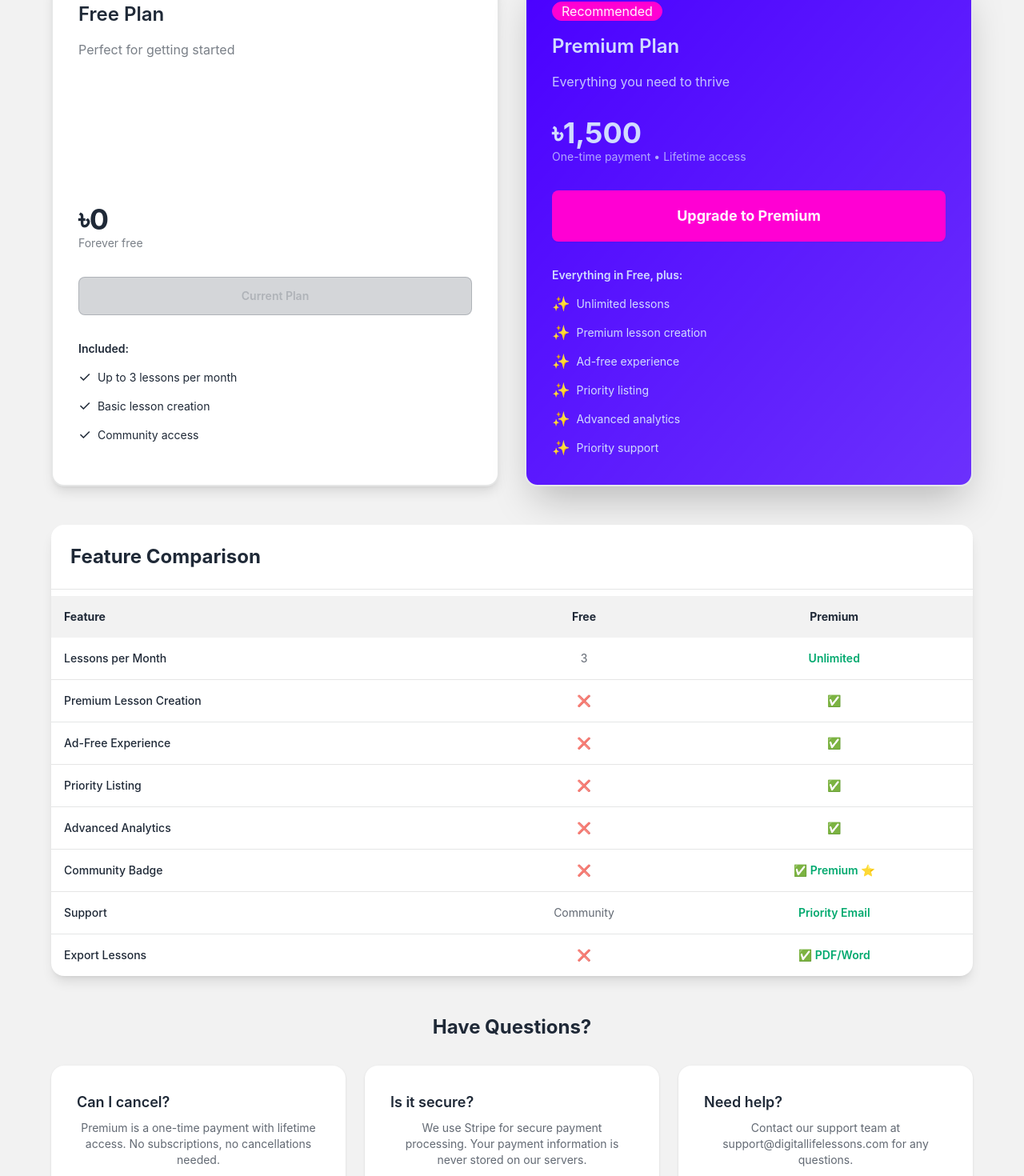
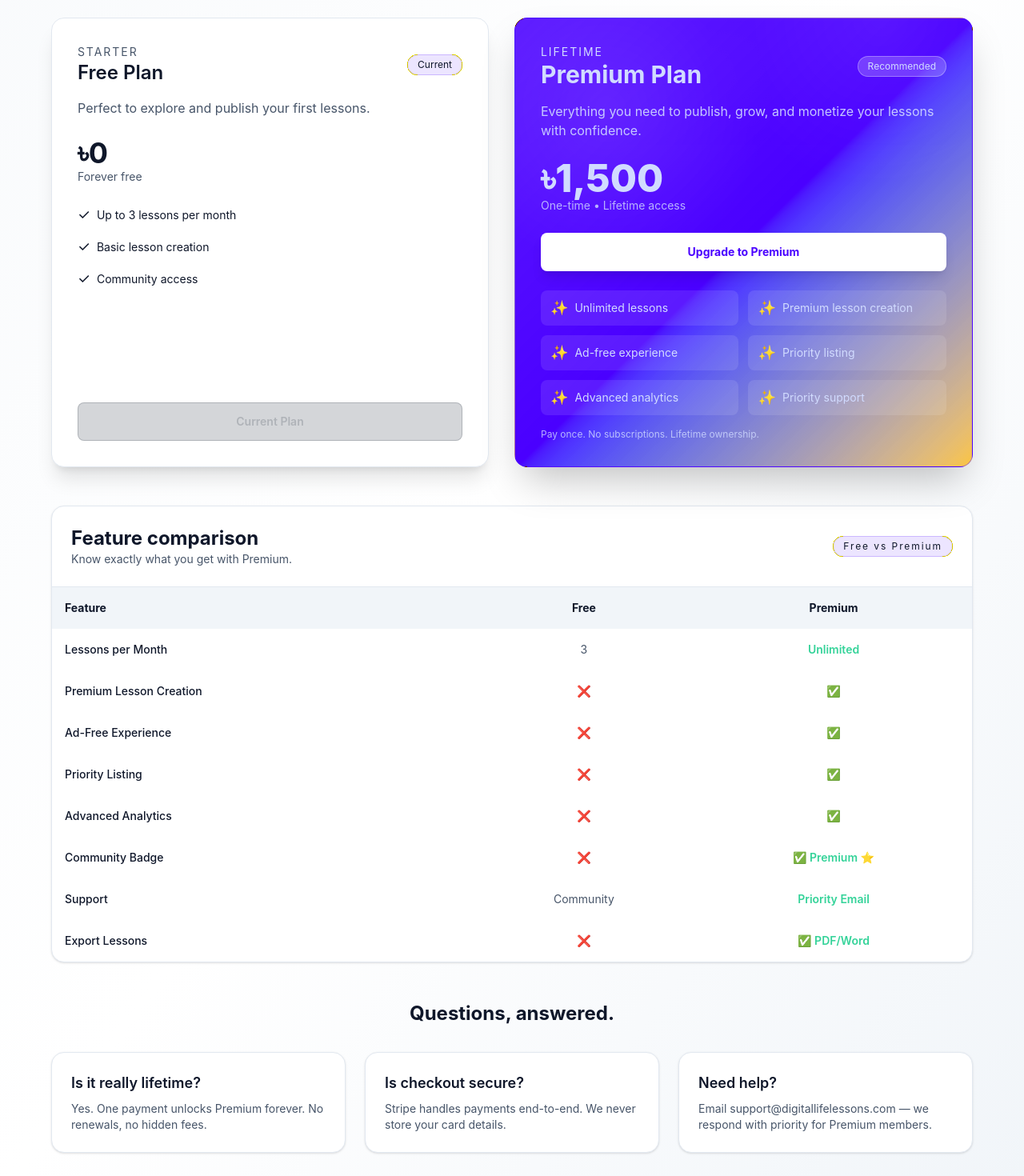
Before and after one commit to sumon72/Digital_Life_Lessons_Client, a React (Vite) app: page /pricing in a window 1280 px wide. Shown: the part 328-1798 px from the top of the page at 80% size. Built offline with nearby package versions, Linux system fonts and the light colour scheme; no server answers; sample sign-in values are in the browser's storage.

Commit message:
update prising page

```diff
--- a/src/pages/Pricing.jsx
+++ b/src/pages/Pricing.jsx
@@ -20,6 +20,7 @@ export default function Pricing() {
   const { user, userPlan, refreshUser } = useUser()
   const [loading, setLoading] = useState(false)
   const [planLoading, setPlanLoading] = useState(true)
+  const [theme, setTheme] = useState('light')
 
   useEffect(() => {
     // Refresh user plan from MongoDB when component mounts
@@ -44,6 +45,19 @@ export default function Pricing() {
       setPlanLoading(false)
     }
   }, [userPlan])
+
+      useEffect(() => {
+        const savedTheme = localStorage.getItem('theme') || 'light'
+        setTheme(savedTheme)
+      }, [])
+
+      useEffect(() => {
+        const handleThemeChange = (e) => {
+          setTheme(e.detail || localStorage.getItem('theme') || 'light')
+        }
+        window.addEventListener('app-theme-changed', handleThemeChange)
+        return () => window.removeEventListener('app-theme-changed', handleThemeChange)
+      }, [])
 
   const handleUpgradeClick = async () => {
     let loadingToast
@@ -75,12 +89,30 @@ export default function Pricing() {
     }
   }
 
+  const isDark = theme === 'dark'
+  const pageBg = isDark
+    ? 'bg-gradient-to-br from-slate-950 via-slate-900 to-slate-800 text-slate-100'
+    : 'bg-gradient-to-br from-slate-50 via-white to-slate-100 text-slate-900'
+  const badgeSoft = isDark
+    ? 'bg-white/5 border border-white/10 text-primary-200'
+    : 'bg-primary/10 border border-primary/20 text-primary-700'
+  const surfaceSubtle = isDark
+    ? 'rounded-2xl border border-white/10 bg-white/5 backdrop-blur text-slate-100'
+    : 'rounded-2xl border border-slate-200 bg-white shadow text-slate-900'
+  const surfaceTable = isDark
+    ? 'rounded-2xl border border-white/10 bg-white/5 backdrop-blur text-slate-100'
+    : 'rounded-2xl border border-slate-200 bg-white shadow text-slate-900'
+  const tableHeadBg = isDark ? 'bg-white/5' : 'bg-slate-100'
+  const mutedText = isDark ? 'text-slate-200/75' : 'text-slate-600'
+  const softerText = isDark ? 'text-slate-200/80' : 'text-slate-700'
+  const accentPill = isDark ? 'bg-white/10 border border-white/10' : 'bg-primary/10 border border-primary/20 text-primary-700'
+
   if (planLoading) {
     return (
-      <div className="min-h-screen flex items-center justify-center bg-base-200">
+      <div className={`min-h-screen flex items-center justify-center ${pageBg}`}>
         <div className="flex flex-col items-center gap-4">
           <div className="loading loading-spinner loading-lg"></div>
-          <p className="text-base-content/60">Loading pricing information...</p>
+          <p className={`${mutedText}`}>Loading pricing information...</p>
         </div>
       </div>
     )
@@ -89,60 +121,36 @@ export default function Pricing() {
   // If already premium, show premium badge instead
   if (userPlan?.isPremium) {
     return (
-      <div className="min-h-screen bg-base-200 py-12 px-4 md:px-8 lg:px-16">
-        <div className="max-w-4xl mx-auto">
+      <div className={`min-h-screen ${pageBg} py-14 px-4 md:px-10 lg:px-16`}>
+        <div className="max-w-5xl mx-auto">
           <div className="text-center mb-12">
-            <h1 className="text-4xl font-bold text-base-content mb-4">
-              Thank You for Going Premium! ⭐
-            </h1>
-            <p className="text-xl text-base-content/70">
-              You're enjoying all the premium features of Digital Life Lessons
-            </p>
+            <p className={`inline-flex items-center gap-2 px-4 py-2 rounded-full text-sm uppercase tracking-[0.18em] ${badgeSoft}`}>Premium Active</p>
+            <h1 className="text-4xl md:text-5xl font-bold mt-4 mb-3">Thank you for going Premium</h1>
+            <p className={`text-lg ${softerText}`}>You already have lifetime access to everything. Head back to your dashboard to create and publish without limits.</p>
           </div>
 
-          <div className="card bg-gradient-to-br from-primary to-primary/80 shadow-2xl">
-            <div className="card-body text-center text-primary-content">
+          <div className="grid md:grid-cols-2 gap-6">
+            <div className={`${surfaceSubtle} shadow-2xl p-8`}>
               <div className="text-6xl mb-4">⭐</div>
-              <h2 className="card-title justify-center text-2xl mb-4">Premium Member</h2>
-              <p className="text-lg mb-6 opacity-90">
-                Enjoy unlimited lessons, ad-free experience, priority support, and much more!
-              </p>
-              <div className="card-actions justify-center">
+              <h2 className="text-2xl font-semibold mb-2">Premium Member</h2>
+              <p className={`${softerText} mb-6`}>Unlimited lessons, ad-free reading, priority placement, analytics, and priority support.</p>
+              <div className="flex flex-wrap gap-3 text-sm text-slate-900 dark:text-slate-200/90">
+                <span className={`px-3 py-1 rounded-full ${accentPill}`}>Unlimited publishing</span>
+                <span className={`px-3 py-1 rounded-full ${accentPill}`}>Priority listing</span>
+                <span className={`px-3 py-1 rounded-full ${accentPill}`}>Advanced analytics</span>
+                <span className={`px-3 py-1 rounded-full ${accentPill}`}>Priority support</span>
+              </div>
+            </div>
+            <div className="rounded-2xl border border-primary/30 bg-gradient-to-br from-primary/80 to-primary text-primary-content shadow-2xl p-8">
+              <div className="text-sm font-semibold uppercase tracking-[0.18em] mb-2">Lifetime</div>
+              <h3 className="text-3xl font-bold mb-2">You’re all set</h3>
+              <p className="opacity-90 mb-6">Enjoy creating, collaborating, and sharing without any limits.</p>
               <button
                 onClick={() => navigate('/dashboard')}
-                  className="btn bg-white text-primary border-0 hover:bg-gray-100"
+                className="btn bg-white text-primary border-0 hover:bg-slate-100 font-semibold"
               >
-                  Go to Dashboard
+                Go to dashboard
               </button>
-              </div>
-            </div>
-          </div>
-
-          {/* Premium Features List */}
-          <div className="mt-12 grid grid-cols-1 md:grid-cols-2 gap-6">
-            <div className="card bg-base-100 shadow">
-              <div className="card-body">
-                <h3 className="card-title text-lg">✅ Unlimited Lessons</h3>
-                <p className="text-base-content/70">Create and share as many lessons as you want, whenever you want</p>
-              </div>
-            </div>
-            <div className="card bg-base-100 shadow">
-              <div className="card-body">
-                <h3 className="card-title text-lg">✅ Ad-Free Experience</h3>
-                <p className="text-base-content/70">Enjoy uninterrupted reading and learning</p>
-              </div>
-            </div>
-            <div className="card bg-base-100 shadow">
-              <div className="card-body">
-                <h3 className="card-title text-lg">✅ Priority Support</h3>
-                <p className="text-base-content/70">Get priority email support for all your questions</p>
-              </div>
-            </div>
-            <div className="card bg-base-100 shadow">
-              <div className="card-body">
-                <h3 className="card-title text-lg">✅ Priority Listing</h3>
-                <p className="text-base-content/70">Your lessons appear first in search results</p>
-              </div>
             </div>
           </div>
         </div>
@@ -151,71 +159,64 @@ export default function Pricing() {
   }
 
   return (
-    <main className="min-h-screen bg-base-200 py-12 px-4 md:px-8 lg:px-16">
+    <main className={`min-h-screen ${pageBg} py-14 px-4 md:px-10 lg:px-16`}>
       <div className="max-w-6xl mx-auto">
-        {/* Header */}
+        {/* Hero */}
         <div className="text-center mb-12">
-          <h1 className="text-4xl md:text-5xl font-bold text-base-content mb-4">
-            Simple, Transparent Pricing
-          </h1>
-          <p className="text-lg text-base-content/70 max-w-2xl mx-auto">
-            Unlock unlimited potential. Upgrade to Premium and share your wisdom with the world
+          <p className={`inline-flex items-center gap-2 px-4 py-2 rounded-full text-xs uppercase tracking-[0.18em] ${badgeSoft}`}>Premium • Lifetime</p>
+          <h1 className="text-4xl md:text-5xl font-bold mt-4 mb-3">Own your lessons forever</h1>
+          <p className={`text-lg ${mutedText} max-w-2xl mx-auto`}>
+            Upgrade once, create without limits. Premium unlocks unlimited lessons, ad-free reading, priority placement, and analytics.
           </p>
         </div>
 
         {/* Pricing Cards */}
-        <div className="grid grid-cols-1 lg:grid-cols-2 gap-8 mb-12">
+        <div className="grid grid-cols-1 lg:grid-cols-[1.05fr_1.1fr] gap-8 mb-12">
           {/* Free Plan */}
-          <div className="card bg-base-100 shadow-lg border-2 border-base-300">
-            <div className="card-body">
-              <h2 className="card-title text-2xl mb-2">Free Plan</h2>
-              <p className="text-base-content/60 mb-6">Perfect for getting started</p>
-
+          <div className={`relative overflow-hidden ${surfaceSubtle} shadow-xl`}>
+            <div className="absolute inset-0 bg-gradient-to-br from-white/30 via-transparent to-transparent opacity-40 pointer-events-none"></div>
+            <div className="p-8 flex flex-col h-full relative z-10">
+              <div className="flex items-center justify-between mb-4">
+                <div>
+                  <p className={`text-sm uppercase tracking-[0.14em] ${mutedText}`}>Starter</p>
+                  <h2 className="text-2xl font-semibold">Free Plan</h2>
+                </div>
+                <span className={`px-3 py-1 text-xs rounded-full ${accentPill}`}>Current</span>
+              </div>
+              <p className={`${mutedText} mb-6`}>Perfect to explore and publish your first lessons.</p>
               <div className="mb-6">
-                <div className="text-4xl font-bold text-base-content">৳0</div>
-                <p className="text-sm text-base-content/60">Forever free</p>
+                <div className="text-4xl font-bold">৳0</div>
+                <p className={`text-sm ${mutedText}`}>Forever free</p>
               </div>
-
-              <button className="btn btn-outline btn-block mb-6" disabled>
-                Current Plan
-              </button>
-
-              <div className="space-y-3 flex-1">
-                <p className="text-sm font-semibold text-base-content">Included:</p>
-                <div className="space-y-2 text-sm">
-                  <div className="flex items-center gap-2">
-                    <span className="text-lg">✓</span>
-                    <span>Up to 3 lessons per month</span>
+              <div className="space-y-3 text-sm flex-1">
+                <div className="flex items-center gap-2"><span className="text-lg">✓</span><span>Up to 3 lessons per month</span></div>
+                <div className="flex items-center gap-2"><span className="text-lg">✓</span><span>Basic lesson creation</span></div>
+                <div className="flex items-center gap-2"><span className="text-lg">✓</span><span>Community access</span></div>
               </div>
-                  <div className="flex items-center gap-2">
-                    <span className="text-lg">✓</span>
-                    <span>Basic lesson creation</span>
-                  </div>
-                  <div className="flex items-center gap-2">
-                    <span className="text-lg">✓</span>
-                    <span>Community access</span>
-                  </div>
-                </div>
-              </div>
+              <button className="btn btn-outline btn-block mt-8" disabled>Current Plan</button>
             </div>
           </div>
 
           {/* Premium Plan */}
-          <div className="card bg-gradient-to-br from-primary to-primary/80 shadow-2xl border-2 border-primary-focus transform scale-105 lg:scale-100">
-            <div className="card-body text-primary-content">
-              <div className="badge badge-lg badge-secondary mb-2">Recommended</div>
-              <h2 className="card-title text-2xl mb-2">Premium Plan</h2>
-              <p className="opacity-90 mb-6">Everything you need to thrive</p>
-
+          <div className="relative overflow-hidden rounded-2xl border border-primary/40 bg-gradient-to-br from-primary/90 via-primary to-amber-400/90 text-primary-content shadow-2xl">
+            <div className="absolute inset-0 opacity-25 pointer-events-none" style={{background: 'radial-gradient(circle at 20% 20%, rgba(255,255,255,0.35), transparent 32%), radial-gradient(circle at 80% 0%, rgba(255,255,255,0.28), transparent 30%)'}}></div>
+            <div className="p-8 relative z-10 flex flex-col h-full">
+              <div className="flex items-center justify-between mb-4">
+                <div>
+                  <p className="text-sm uppercase tracking-[0.14em]">Lifetime</p>
+                  <h2 className="text-3xl font-bold">Premium Plan</h2>
+                </div>
+                <span className="px-3 py-1 text-xs rounded-full bg-white/20 border border-white/30">Recommended</span>
+              </div>
+              <p className="opacity-90 mb-6">Everything you need to publish, grow, and monetize your lessons with confidence.</p>
               <div className="mb-6">
-                <div className="text-4xl font-bold">৳1,500</div>
-                <p className="text-sm opacity-75">One-time payment • Lifetime access</p>
+                <div className="text-5xl font-extrabold">৳1,500</div>
+                <p className="text-sm opacity-80">One-time • Lifetime access</p>
               </div>
-
               <button
                 onClick={handleUpgradeClick}
                 disabled={loading}
-                className="btn btn-lg btn-secondary border-0 mb-6 font-bold w-full"
+                className="btn bg-white text-primary font-bold border-0 shadow-lg hover:bg-amber-50 mb-6"
               >
                 {loading ? (
                   <>
@@ -227,94 +228,65 @@ export default function Pricing() {
                 )}
               </button>
 
-              <div className="space-y-3">
-                <p className="text-sm font-semibold">Everything in Free, plus:</p>
-                <div className="space-y-2 text-sm">
-                  <div className="flex items-center gap-2">
-                    <span className="text-lg">✨</span>
-                    <span>Unlimited lessons</span>
+              <div className="grid grid-cols-1 sm:grid-cols-2 gap-3 text-sm">
+                <div className="flex items-center gap-2 bg-white/10 rounded-lg px-3 py-2"><span className="text-lg">✨</span><span>Unlimited lessons</span></div>
+                <div className="flex items-center gap-2 bg-white/10 rounded-lg px-3 py-2"><span className="text-lg">✨</span><span>Premium lesson creation</span></div>
+                <div className="flex items-center gap-2 bg-white/10 rounded-lg px-3 py-2"><span className="text-lg">✨</span><span>Ad-free experience</span></div>
+                <div className="flex items-center gap-2 bg-white/10 rounded-lg px-3 py-2"><span className="text-lg">✨</span><span>Priority listing</span></div>
+                <div className="flex items-center gap-2 bg-white/10 rounded-lg px-3 py-2"><span className="text-lg">✨</span><span>Advanced analytics</span></div>
+                <div className="flex items-center gap-2 bg-white/10 rounded-lg px-3 py-2"><span className="text-lg">✨</span><span>Priority support</span></div>
               </div>
-                  <div className="flex items-center gap-2">
-                    <span className="text-lg">✨</span>
-                    <span>Premium lesson creation</span>
-                  </div>
-                  <div className="flex items-center gap-2">
-                    <span className="text-lg">✨</span>
-                    <span>Ad-free experience</span>
-                  </div>
-                  <div className="flex items-center gap-2">
-                    <span className="text-lg">✨</span>
-                    <span>Priority listing</span>
-                  </div>
-                  <div className="flex items-center gap-2">
-                    <span className="text-lg">✨</span>
-                    <span>Advanced analytics</span>
-                  </div>
-                  <div className="flex items-center gap-2">
-                    <span className="text-lg">✨</span>
-                    <span>Priority support</span>
-                  </div>
-                </div>
-              </div>
+              <p className="text-xs opacity-80 mt-4">Pay once. No subscriptions. Lifetime ownership.</p>
             </div>
           </div>
         </div>
 
         {/* Comparison Table */}
-        <div className="card bg-base-100 shadow-lg overflow-hidden">
-          <div className="card-body p-0">
-            <h2 className="text-2xl font-bold p-6 border-b border-base-300">Feature Comparison</h2>
-
+        <div className={`${surfaceTable} overflow-hidden`}>
+          <div className={`p-6 border-b ${isDark ? 'border-white/10' : 'border-slate-200'} flex items-center justify-between`}>
+            <div>
+              <h2 className="text-2xl font-bold">Feature comparison</h2>
+              <p className={`${mutedText} text-sm`}>Know exactly what you get with Premium.</p>
+            </div>
+            <span className={`hidden md:inline-flex px-3 py-1 rounded-full text-xs tracking-[0.16em] ${accentPill}`}>Free vs Premium</span>
+          </div>
           <div className="overflow-x-auto">
             <table className="w-full text-sm">
-                <thead className="bg-base-200">
+              <thead className={tableHeadBg}>
                 <tr>
                   <th className="text-left p-4 font-bold">Feature</th>
                   <th className="text-center p-4 font-bold">Free</th>
                   <th className="text-center p-4 font-bold">Premium</th>
                 </tr>
               </thead>
-                <tbody className="divide-y divide-base-300">
+              <tbody className={`${isDark ? 'divide-white/10' : 'divide-slate-200'}`}>
                 {FEATURES.map((feature, idx) => (
-                    <tr key={idx} className="hover:bg-base-200/50 transition">
-                      <td className="p-4 font-medium text-base-content">{feature.name}</td>
-                      <td className="p-4 text-center text-base-content/70">{feature.free}</td>
-                      <td className="p-4 text-center font-semibold text-success">{feature.premium}</td>
+                  <tr key={idx} className={`${isDark ? 'hover:bg-white/5' : 'hover:bg-slate-50'} transition`}>
+                    <td className="p-4 font-medium">{feature.name}</td>
+                    <td className={`p-4 text-center ${mutedText}`}>{feature.free}</td>
+                    <td className="p-4 text-center font-semibold text-emerald-400">{feature.premium}</td>
                   </tr>
                 ))}
               </tbody>
             </table>
           </div>
         </div>
-        </div>
 
         {/* FAQ Section */}
         <div className="mt-12 text-center">
-          <h2 className="text-2xl font-bold mb-8">Have Questions?</h2>
+          <h2 className="text-2xl font-bold mb-8">Questions, answered.</h2>
           <div className="grid grid-cols-1 md:grid-cols-3 gap-6">
-            <div className="card bg-base-100 shadow">
-              <div className="card-body">
-                <h3 className="card-title text-lg">Can I cancel?</h3>
-                <p className="text-sm text-base-content/70">
-                  Premium is a one-time payment with lifetime access. No subscriptions, no cancellations needed.
-                </p>
+            <div className={`${surfaceSubtle} p-6 text-left`}>
+              <h3 className="text-lg font-semibold mb-2">Is it really lifetime?</h3>
+              <p className={`text-sm ${mutedText}`}>Yes. One payment unlocks Premium forever. No renewals, no hidden fees.</p>
             </div>
+            <div className={`${surfaceSubtle} p-6 text-left`}>
+              <h3 className="text-lg font-semibold mb-2">Is checkout secure?</h3>
+              <p className={`text-sm ${mutedText}`}>Stripe handles payments end-to-end. We never store your card details.</p>
             </div>
-            <div className="card bg-base-100 shadow">
-              <div className="card-body">
-                <h3 className="card-title text-lg">Is it secure?</h3>
-                <p className="text-sm text-base-content/70">
-                  We use Stripe for secure payment processing. Your payment information is never stored on our servers.
-                </p>
-              </div>
-            </div>
-            <div className="card bg-base-100 shadow">
-              <div className="card-body">
-                <h3 className="card-title text-lg">Need help?</h3>
-                <p className="text-sm text-base-content/70">
-                  Contact our support team at support@digitallifelessons.com for any questions.
-                </p>
-              </div>
+            <div className={`${surfaceSubtle} p-6 text-left`}>
+              <h3 className="text-lg font-semibold mb-2">Need help?</h3>
+              <p className={`text-sm ${mutedText}`}>Email support@digitallifelessons.com — we respond with priority for Premium members.</p>
             </div>
           </div>
         </div>
```
Lines whose indentation alone changed are shown as unchanged.
